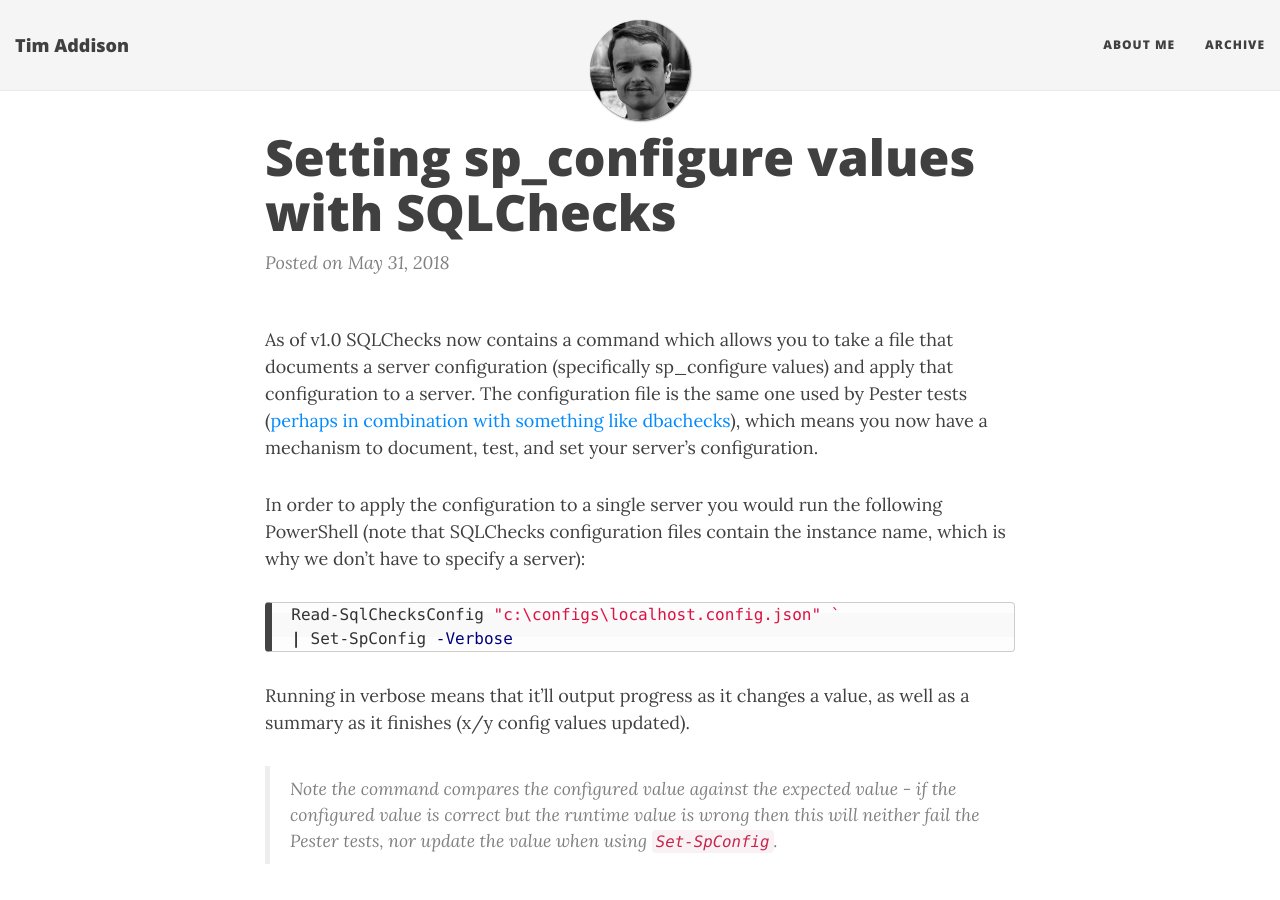
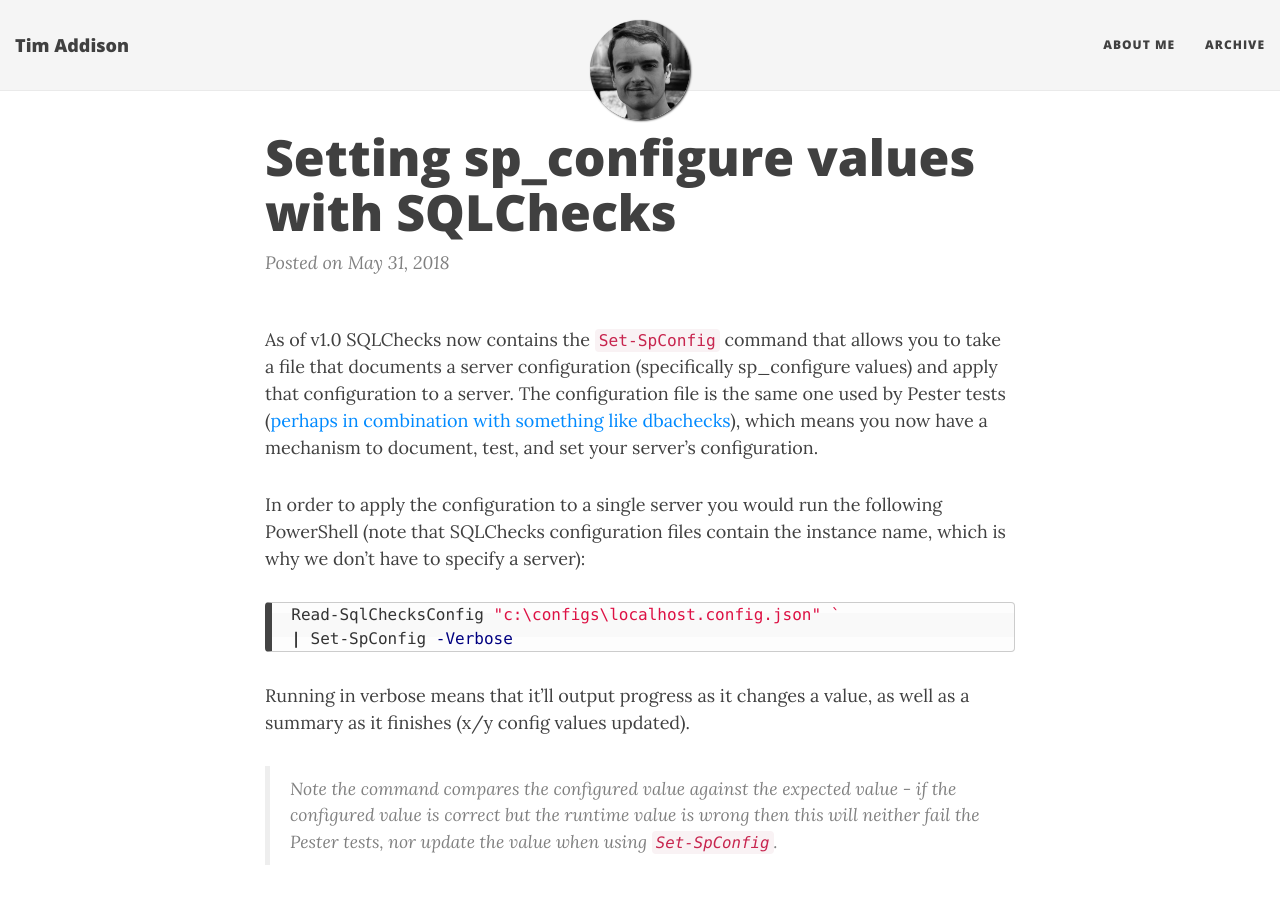
Before and after one commit to taddison/tjaddison.com, a Jekyll site: the page built from _posts/2018/2018-05-31-Setting-sp-configure-values-with-SQLChecks.md, in a window 1280 px wide and 900 px high. Built offline with Jekyll 4.4.1, drawn with Linux system fonts in a browser that asks for light colours; nearby versions of some CDN libraries.

Commit message:
Wording update

```diff
--- a/_posts/2018/2018-05-31-Setting-sp-configure-values-with-SQLChecks.md
+++ b/_posts/2018/2018-05-31-Setting-sp-configure-values-with-SQLChecks.md
@@ -4,7 +4,7 @@ title: Setting sp_configure values with SQLChecks
 share-img: http://tjaddison.com/assets/2018/2018-05-31/SetSpConfigFunction.png
 ---
 
-As of v1.0 SQLChecks now contains a command which allows you to take a file that documents a server configuration (specifically sp_configure values) and apply that configuration to a server.  The configuration file is the same one used by Pester tests ([perhaps in combination with something like dbachecks](https://github.com/taddison/dbachecks-wrapper)), which means you now have a mechanism to document, test, and set your server's configuration.
+As of v1.0 SQLChecks now contains the `Set-SpConfig` command that allows you to take a file that documents a server configuration (specifically sp_configure values) and apply that configuration to a server.  The configuration file is the same one used by Pester tests ([perhaps in combination with something like dbachecks](https://github.com/taddison/dbachecks-wrapper)), which means you now have a mechanism to document, test, and set your server's configuration.
 
 In order to apply the configuration to a single server you would run the following PowerShell (note that SQLChecks configuration files contain the instance name, which is why we don't have to specify a server):
 
```
